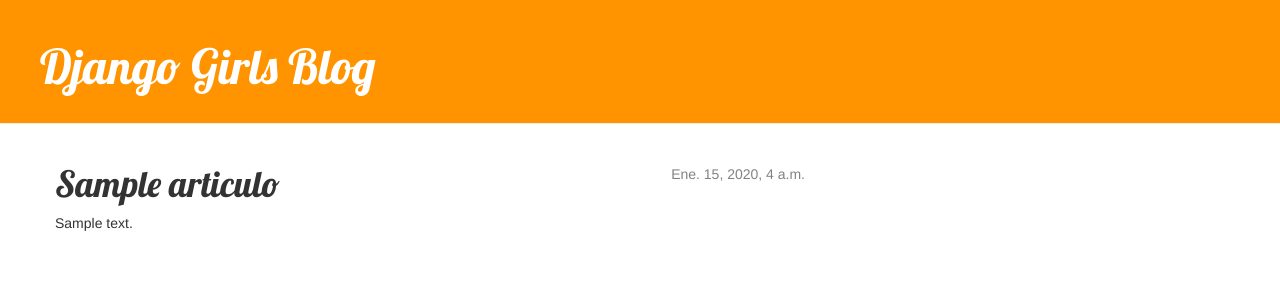
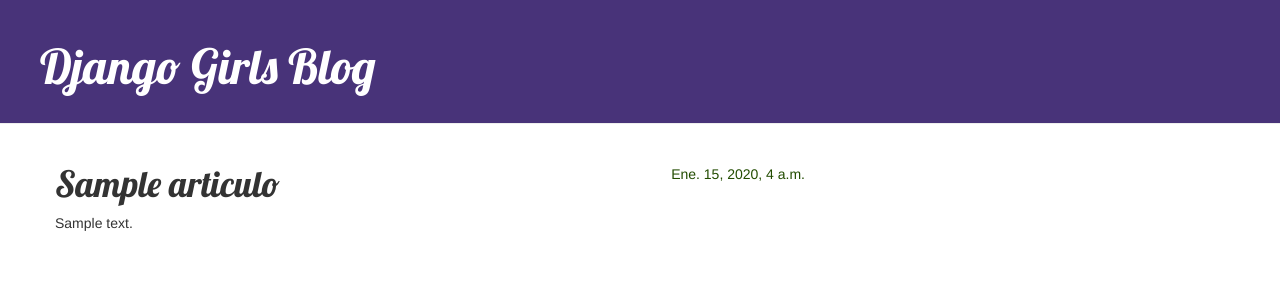
Before and after one commit to egoo16/djangoapp, a Django app: page /post/1/ in a window 1280 px wide. Shown: the top 300 px of the page. Run offline with Django 3.2, Linux system fonts and the light colour scheme; tables that the repository leaves empty hold one stand-in row (values such as "Sample post"); some libraries are stand-ins or nearby versions.

Commit message:
Modificando css

```diff
--- a/blog/static/css/blog.css
+++ b/blog/static/css/blog.css
@@ -1,10 +1,10 @@
 h1 a {
-    color: #FCA205;
+    color: #18083F;
     font-family: 'Lobster';
 }
 
 .page-header {
-      background-color: #ff9400;
+      background-color: #483379;
       margin-top: 0;
       padding: 20px 20px 20px 40px;
   }
@@ -25,7 +25,7 @@ h1 a {
 
   .date {
       float: right;
-      color: #828282;
+      color: #224C00;
   }
 
   .save {
```
